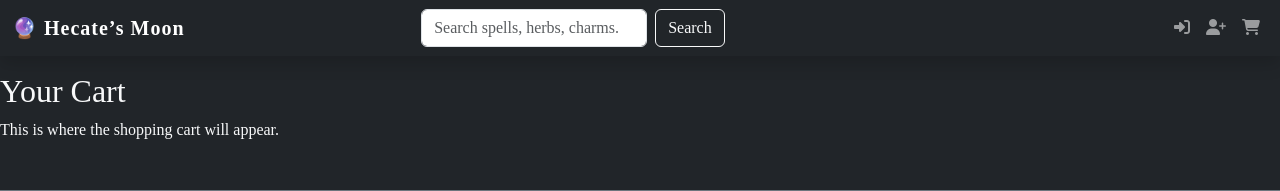
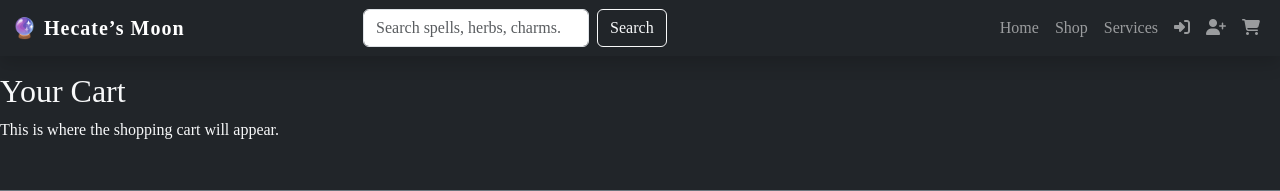
Before and after one commit to NavyBlue06/HecatesMoonNEW, a Django app: page /cart/ in a window 1280 px wide. Shown: the top 191 px of the page. Run offline with Django 5.2, Linux system fonts and the light colour scheme; some libraries are stand-ins or nearby versions.

Commit message:
Update Base's navlinks and footer

```diff
--- a/templates/base.html
+++ b/templates/base.html
@@ -46,20 +46,39 @@
                 </form>
 
                 <ul class="navbar-nav ms-auto mb-2 mb-lg-0">
+                    <li class="nav-item">
+                        <a href="{% url 'home' %}" class="nav-link">Home</a>
+                    </li>
+                    <li class="nav-item">
+                        <a href="{% url 'market_landing' %}" class="nav-link">Shop</a>
+                    </li>
+                    <li class="nav-item">
+                        <a href="{% url 'services' %}" class="nav-link">Services</a>
+                    </li>
+
                     {% if user.is_authenticated %}
                         <li class="nav-item">
-                            <a href="{% url 'account_logout' %}" class="nav-link" title="Logout"><i class="fas fa-sign-out-alt"></i></a>
+                            <a href="{% url 'account_logout' %}" class="nav-link" title="Logout">
+                                <i class="fas fa-sign-out-alt"></i>
+                            </a>
                         </li>
                     {% else %}
                         <li class="nav-item">
-                            <a href="{% url 'account_login' %}" class="nav-link" title="Login"><i class="fas fa-sign-in-alt"></i></a>
+                            <a href="{% url 'account_login' %}" class="nav-link" title="Login">
+                                <i class="fas fa-sign-in-alt"></i>
+                            </a>
                         </li>
                         <li class="nav-item">
-                            <a href="{% url 'account_signup' %}" class="nav-link" title="Sign Up"><i class="fas fa-user-plus"></i></a>
+                            <a href="{% url 'account_signup' %}" class="nav-link" title="Sign Up">
+                                <i class="fas fa-user-plus"></i>
+                            </a>
                         </li>
                     {% endif %}
+
                     <li class="nav-item">
-                        <a href="{% url 'cart' %}" class="nav-link" title="Cart"><i class="fas fa-shopping-cart"></i></a>
+                        <a href="{% url 'cart' %}" class="nav-link" title="Cart">
+                            <i class="fas fa-shopping-cart"></i>
+                        </a>
                     </li>
                 </ul>
             </div>
@@ -95,5 +114,4 @@
 
     {% block postloadjs %}{% endblock %}
 </body>
-
 </html>
```
